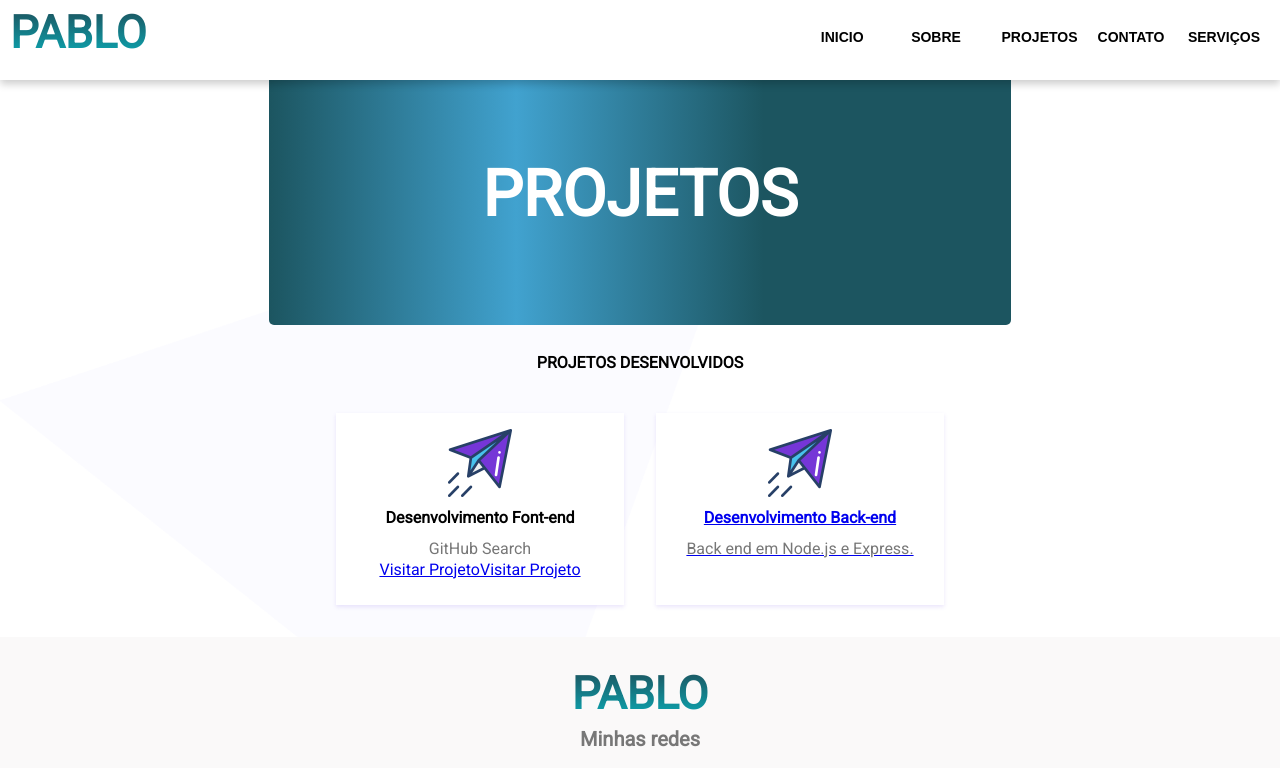
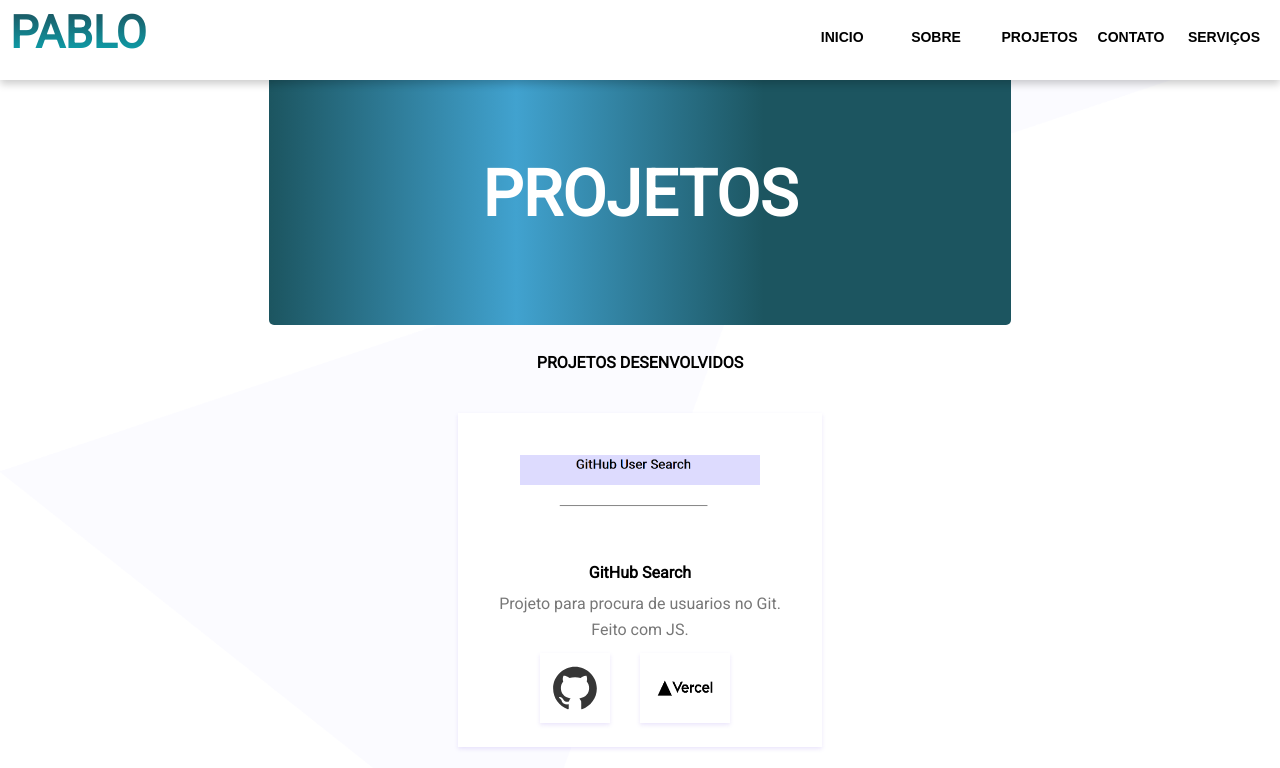
Before and after one commit to pablogerheim/portfolio, a React (Vite) app: page /projects in a window 1280 px wide. Shown: the top 768 px of the page. Built offline with nearby package versions, Linux system fonts and the light colour scheme.

Commit message:
projects

```diff
--- a/src/components/Projects/Projects.css
+++ b/src/components/Projects/Projects.css
@@ -23,25 +23,55 @@
   justify-content: center;
   align-items: center;
 }
+.projects__card__img{
+  width: 240px;
+  margin: 10px ;
+}
 .projects__content__title{
   margin: 10px;
 }
 .projects__card{
-  width: 80vw;
-  height: 20vh;
-  padding: 1em;
+  width: 300px;
+  height: 270px;
+  padding: 2em;
   margin: 1em;
   background-color: rgb(255, 255, 255);
   box-shadow: 0px 2px 4px rgba(118, 85, 225, 0.15);
   transition: 0.3;
 }
-.projects__card:hover{
+.projects__content__subtitle{
+  margin:  10px 0;
+}
+.projects__card__links{
+  display: flex;
+  justify-content: center;
+  align-items: center;
+}
+.projects__card__icon{
+  width: 50px;
+	height: 50px;
+  margin: 10px 20px 10px 10px;
+  padding: 10px;
+	color: rgb(54, 54, 54);
+  box-shadow: 0px 2px 4px rgba(118, 85, 225, 0.15);
+}
+.projects__card__vercel{
+  width: 70px;
+	height: 50px;
+  margin: 10px 20px 10px 10px;
+  padding: 10px;
+	color: rgb(54, 54, 54);
+  box-shadow: 0px 2px 4px rgba(118, 85, 225, 0.15);
+}
+.projects__card__icon:hover{
   box-shadow: 0px 4px 6px rgba(118, 85, 225, 0.15);
   transition: 0.3;
   cursor: pointer;
 }
-.projects__content__subtitle{
-margin:  10px 0;
+.projects__card__vercel:hover{
+  box-shadow: 0px 4px 6px rgba(118, 85, 225, 0.15);
+  transition: 0.3;
+  cursor: pointer;
 }
 
 @media (min-width: 990px) {
@@ -68,6 +98,6 @@ margin:  10px 0;
     flex-direction: row;
   }
 	.projects__card{
-		width: 20vw;
+		width: 300px;
 	}
 }
--- a/src/components/Projects/Projects.tsx
+++ b/src/components/Projects/Projects.tsx
@@ -1,4 +1,5 @@
 import "./Projects.css";
+import { AiFillGithub } from "react-icons/ai";
 function Projects() {
 	return (
 		<section className="projects">
@@ -8,32 +9,30 @@ function Projects() {
 			<h2 className="projects__content__title">PROJETOS DESENVOLVIDOS</h2>
 			<div className="projects__content">
 				<div className="projects__card">
-					<img src="./src/img/services/s3.png" />
-					<h3 className="projects__content__subtitle">
-						Desenvolvimento Font-end
-					</h3>
-					<p>GitHub Search</p>
+					<img
+						src="./src/img/projects/github.png"
+						className="projects__card__img"
+					/>
+					<h3 className="projects__content__subtitle">GitHub Search</h3>
+					<p>Projeto para procura de usuarios no Git.</p>
+					<p>Feito com JS.</p>
+					<div className="projects__card__links">
 						<a
 							href="https://github.com/pablogerheim/github-search"
 							target="_blank"
 						>
-						Visitar Projeto
+							<AiFillGithub className="projects__card__icon" />
 						</a>
 						<a
-						href="https://github.com/pablogerheim/github-search"
+							href="https://github-search-xi-eight.vercel.app/"
 							target="_blank"
 						>
-						Visitar Projeto
+							<img
+								src="./src/img/icons/vercel.png"
+								className="projects__card__vercel"
+							/>
 						</a>
 					</div>
-				<div className="projects__card">
-					<a href="https://www.google.com/" target="_blank">
-						<img src="./src/img/services/s3.png" />
-						<h3 className="projects__content__subtitle">
-							Desenvolvimento Back-end
-						</h3>
-						<p>Back end em Node.js e Express.</p>
-					</a>
 				</div>
 			</div>
 		</section>
```
Also changed, not shown: src/img/projects/github.png (added). Lines whose indentation alone changed are shown as unchanged.
